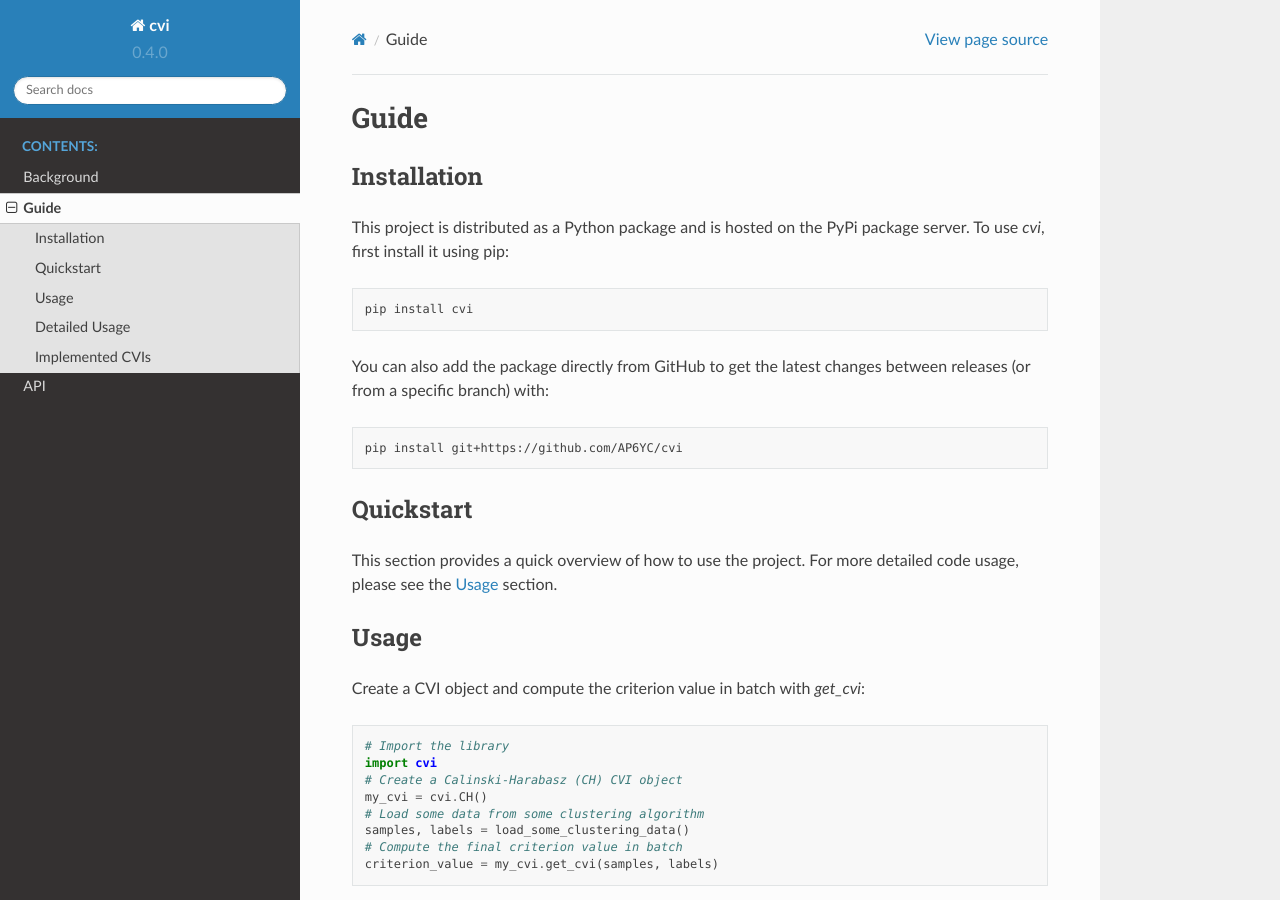
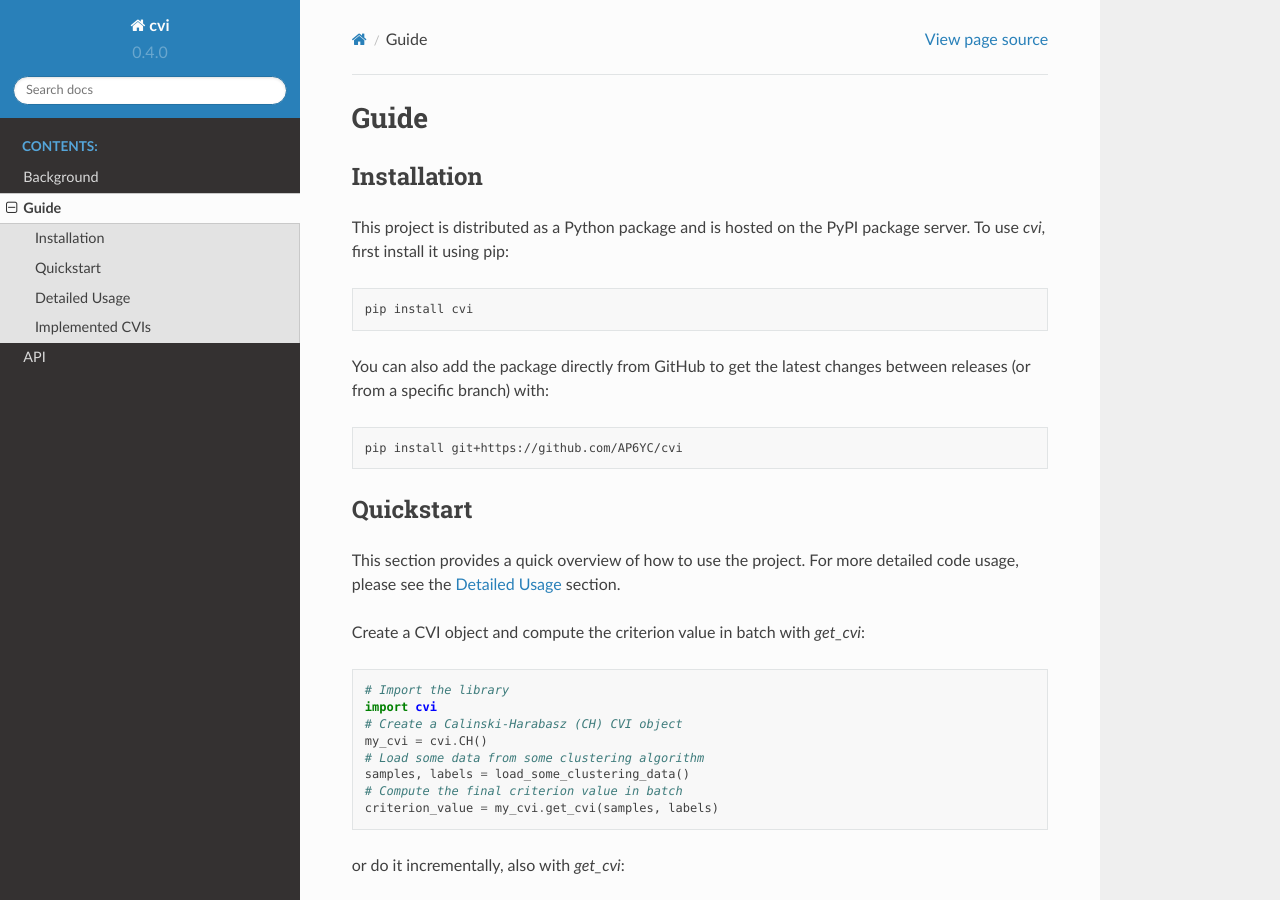
Before and after one commit to AP6YC/cvi, a Sphinx documentation site: the page built from docs/source/guide.rst, in a window 1280 px wide and 900 px high. Built offline with Sphinx 7.4.7 and the Read the Docs theme 2.0.0, drawn with Linux system fonts in a browser that asks for light colours.

Commit message:
Cleanup sections

```diff
--- a/docs/source/api.rst
+++ b/docs/source/api.rst
@@ -8,4 +8,3 @@ API
 
    cvi
    compat
-   lib
--- a/docs/source/guide.rst
+++ b/docs/source/guide.rst
@@ -6,7 +6,7 @@ Guide
 Installation
 ------------
 
-This project is distributed as a Python package and is hosted on the PyPi package server.
+This project is distributed as a Python package and is hosted on the PyPI package server.
 To use `cvi`, first install it using pip:
 
 .. code-block:: shell
@@ -23,12 +23,7 @@ Quickstart
 ----------
 
 This section provides a quick overview of how to use the project.
-For more detailed code usage, please see the :ref:`usage` section.
-
-.. _usage:
-
-Usage
------
+For more detailed code usage, please see the :ref:`detailed usage` section.
 
 Create a CVI object and compute the criterion value in batch with `get_cvi`:
 
@@ -55,6 +50,8 @@ or do it incrementally, also with `get_cvi`:
    # Iterate over the data
    for ix in range(n_samples):
       criterion_values = my_cvi.get_cvi(samples[ix, :], labels[ix])
+
+.. _detailed usage:
 
 Detailed Usage
 --------------
```
